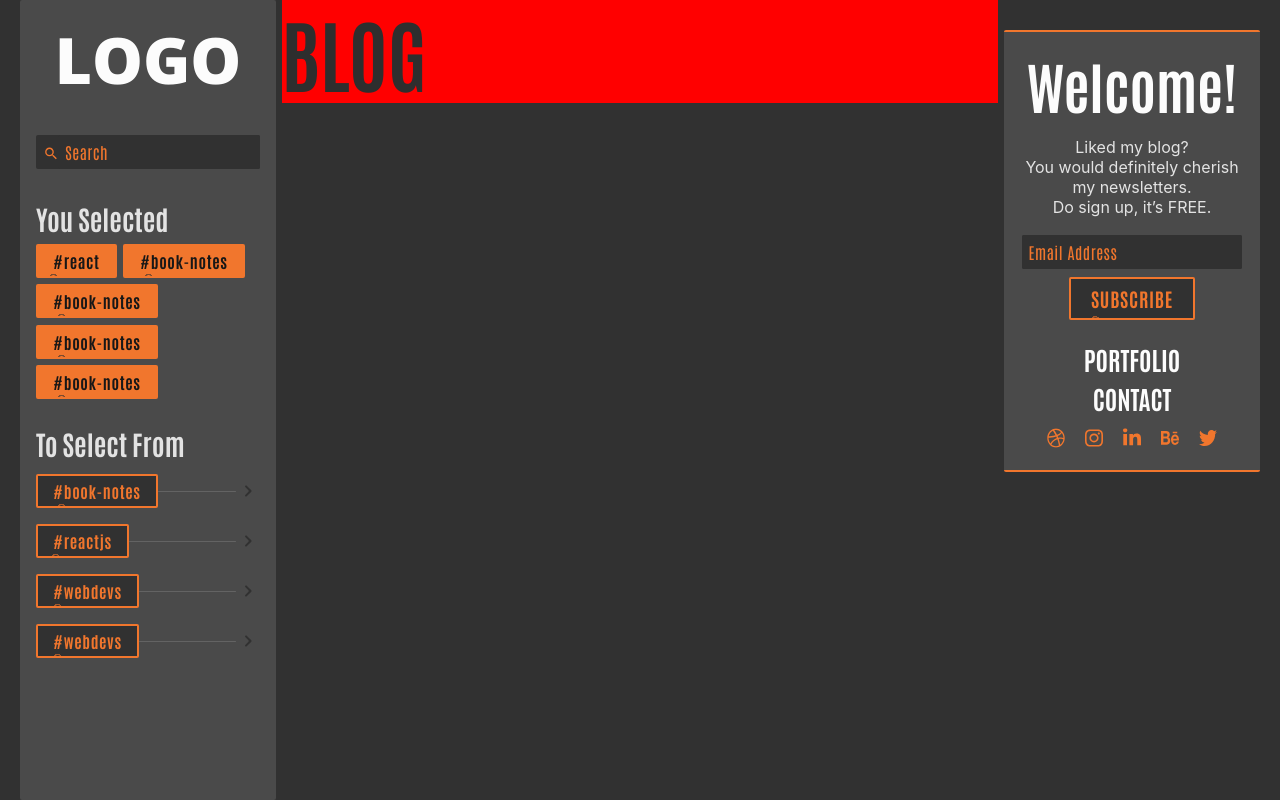
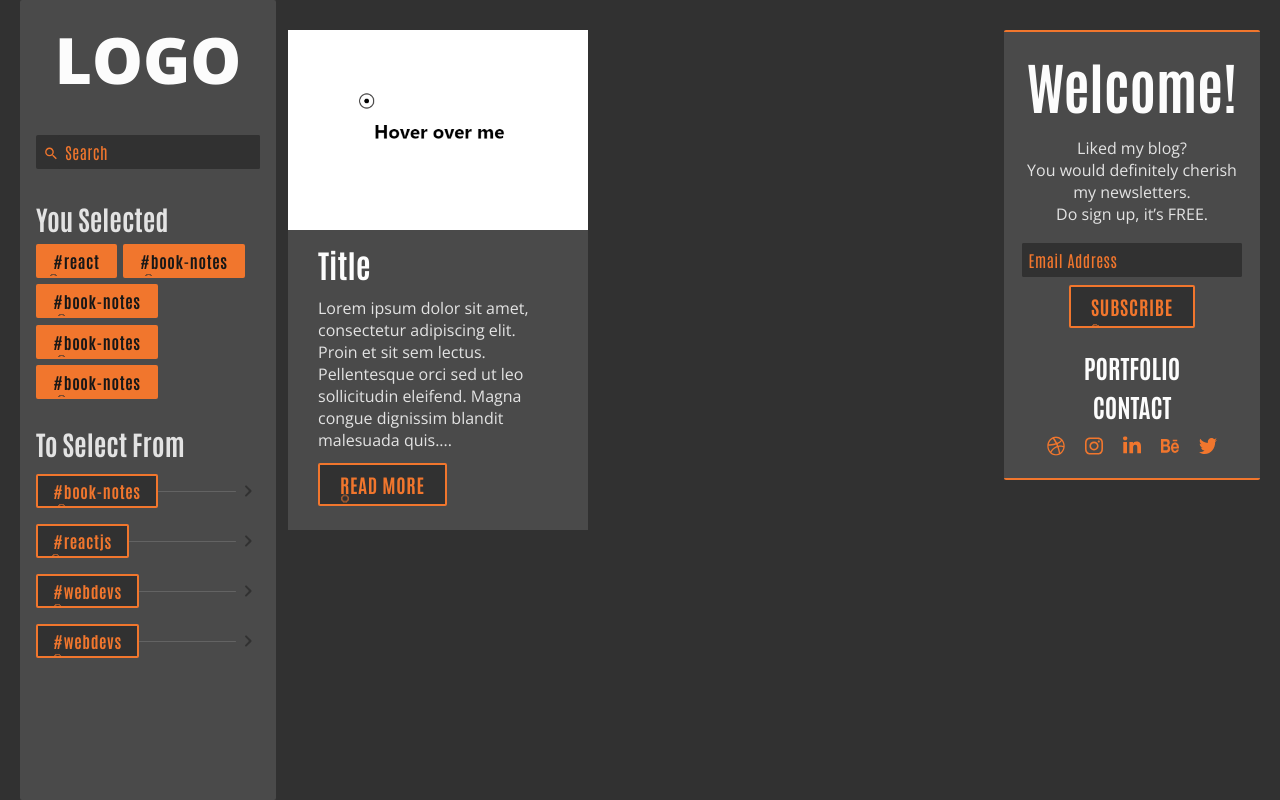
Before and after one commit to holdmypotion/portfolio-v2, a Next.js app: page /blog in a window 1280 px wide. Built offline with nearby package versions, Linux system fonts and the light colour scheme.

Commit message:
Added blogs page with blogthumb

```diff
--- /dev/null
+++ b/components/blog/mainContent/blogThumb.js
@@ -0,0 +1,32 @@
+import Image from 'next/image';
+import {
+  BTContainer,
+  BTContent,
+  BTHeading,
+  BTImageContainer,
+  BTPara,
+} from '../../../styles/blog/blogsStyles';
+import { Button, Flex } from '../../../styles/blog/globalStyles';
+
+export default function BlogThumb() {
+  return (
+    <BTContainer>
+      <Flex column>
+        <BTImageContainer>
+          <Image src='/images/image.png' layout='fill' objectFit='cover' />
+        </BTImageContainer>
+        <BTContent>
+          <BTHeading>Title</BTHeading>
+          <BTPara>
+            Lorem ipsum dolor sit amet, consectetur adipiscing elit. Proin et
+            sit sem lectus. Pellentesque orci sed ut leo sollicitudin eleifend.
+            Magna congue dignissim blandit malesuada quis....
+          </BTPara>
+          <div>
+            <Button>Read More</Button>
+          </div>
+        </BTContent>
+      </Flex>
+    </BTContainer>
+  );
+}
--- /dev/null
+++ b/components/blog/mainContent/blogs.js
@@ -0,0 +1,10 @@
+import { Container } from '../../../styles/blog/blogsStyles';
+import BlogThumb from './blogThumb';
+
+export default function Blogs() {
+  return (
+    <Container>
+      <BlogThumb />
+    </Container>
+  );
+}
--- a/components/blog/mainContent/mainContent.js
+++ b/components/blog/mainContent/mainContent.js
@@ -1,11 +1,12 @@
 import { Container } from '../../../styles/blog/globalStyles';
-import { ContentContainer } from '../../../styles/blog/mainContent';
+import { ContentContainer } from '../../../styles/blog/mainContentStyles';
+import Blogs from './blogs';
 
 export default function () {
   return (
     <Container>
       <ContentContainer>
-        <h1>blog</h1>
+        <Blogs />
       </ContentContainer>
     </Container>
   );
--- /dev/null
+++ b/styles/blog/blogsStyles.js
@@ -0,0 +1,32 @@
+import styled from 'styled-components';
+
+export const Container = styled.div``;
+
+export const BTContainer = styled.div`
+  max-width: 300px;
+  height: 500px;
+  background: ${props => props.theme.baseLight};
+`;
+
+export const BTImageContainer = styled.div`
+  position: relative;
+  width: 300px;
+  height: 200px;
+`;
+
+export const BTContent = styled.div`
+  max-width: 80%;
+  margin: 0 auto;
+`;
+
+export const BTHeading = styled.h3`
+  font-size: 2rem;
+  font-family: Antonio;
+  font-weight: 800;
+  padding: 0.8rem 0;
+  color: ${props => props.theme.heading};
+`;
+
+export const BTPara = styled.p`
+  padding-bottom: 0.8rem;
+`;
--- a/styles/blog/globalStyles.js
+++ b/styles/blog/globalStyles.js
@@ -63,6 +63,7 @@ const bubbles = keyframes`
 `;
 
 export const Button = styled.button`
+  cursor: pointer;
   position: relative;
   color: ${props => props.theme.primary};
   border: 2px solid ${props => props.theme.primary};
@@ -78,6 +79,7 @@ export const Button = styled.button`
   outline: none;
   background: ${props => props.theme.base};
   font-size: 1.2rem;
+  z-index: 20;
 
   &:focus,
   &:hover {
--- a/styles/blog/mainContent.js
+++ b/styles/blog/mainContentStyles.js
@@ -1,11 +1,10 @@
 import styled from 'styled-components';
 
 export const ContentContainer = styled.section`
-  background-color: red;
   /* position: absolute; */
   /* left: 50px; */
-  top: 30px;
-  z-index: 30;
   margin: 0 auto;
-  width: 56%;
+  padding-top: 30px;
+  width: 55%;
+  z-index: 10;
 `;
--- a/styles/blog/sideBarStyles.js
+++ b/styles/blog/sideBarStyles.js
@@ -257,6 +257,7 @@ export const UnselectedTag = styled.button`
 `;
 
 export const SelectedTag = styled.button`
+  cursor: pointer;
   margin: 0.2rem 0;
   margin-right: 0.4rem;
   position: relative;
--- a/styles/globals.css
+++ b/styles/globals.css
@@ -37,6 +37,7 @@ p,
 ul {
   margin: 0;
   padding: 0;
+  font-family: var(--para);
 }
 
 h1 {
```
Also changed, not shown: public/images/image.png (added).
